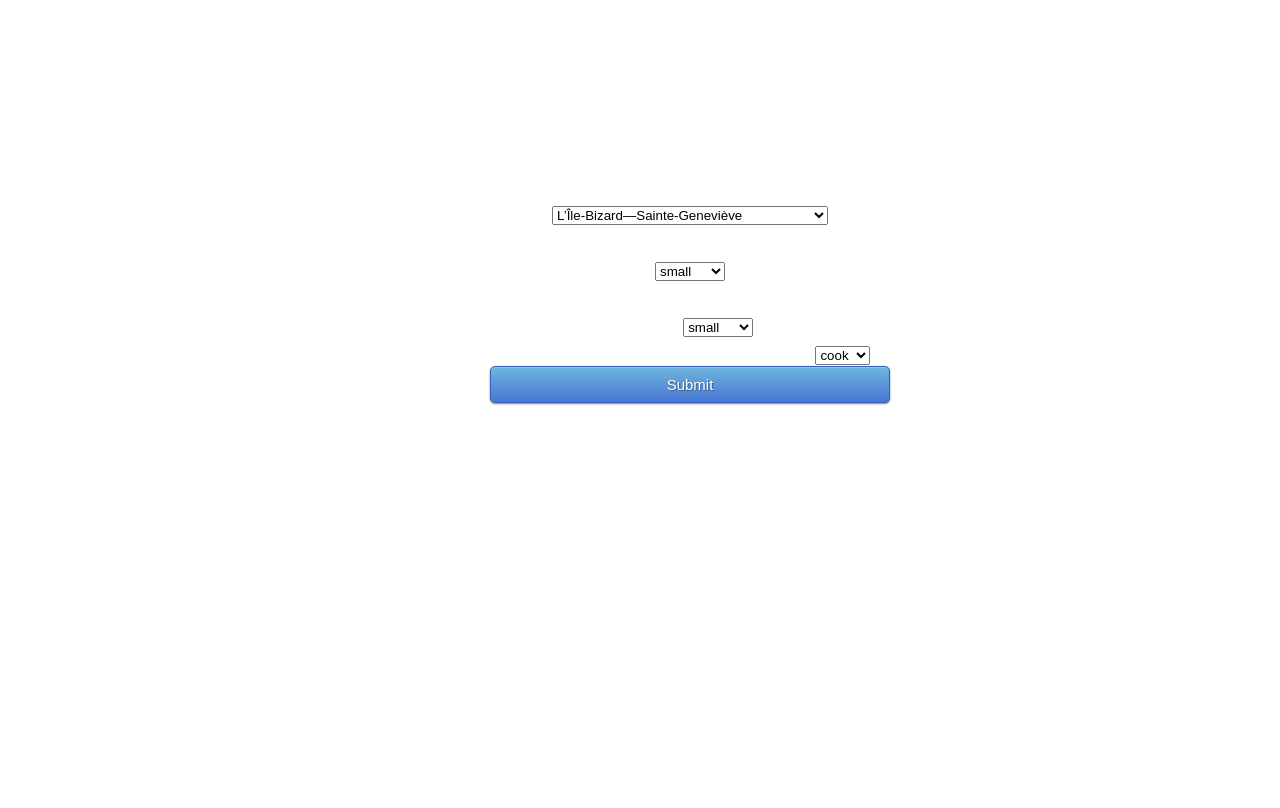
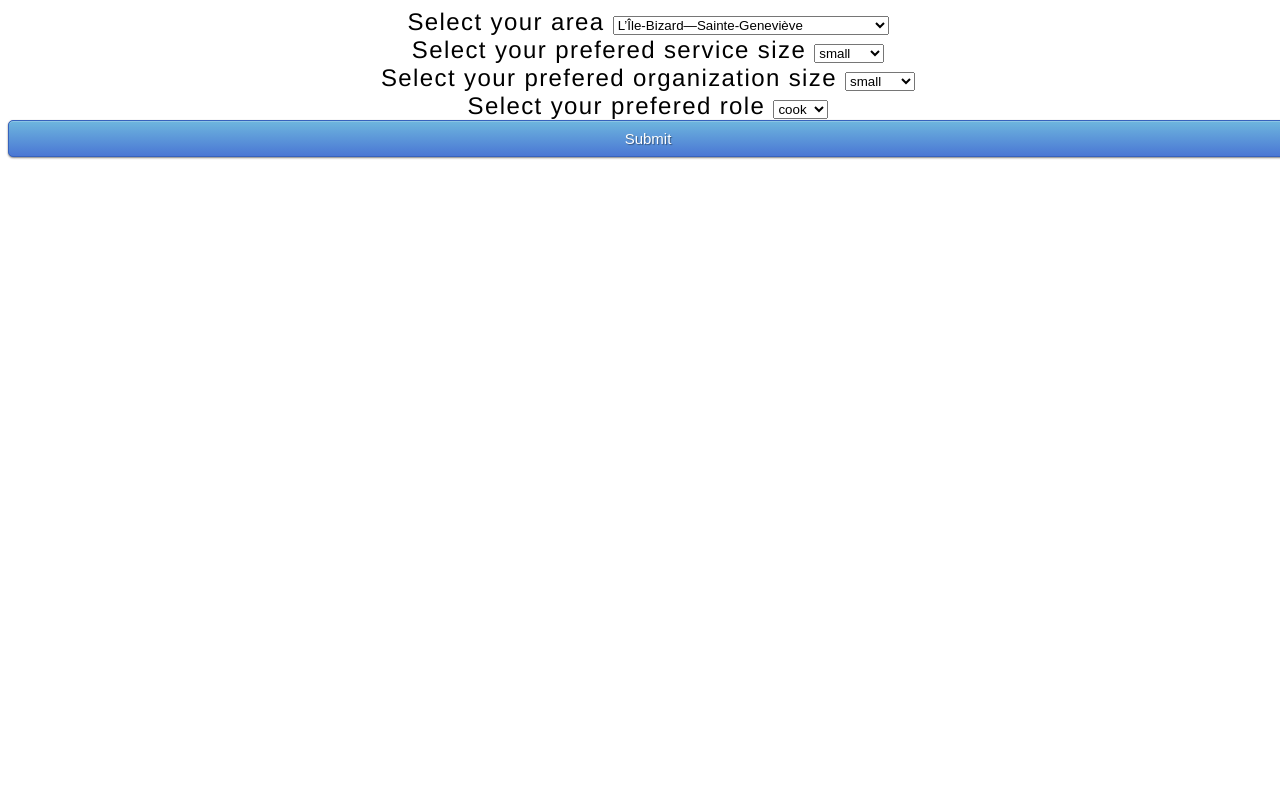
Before and after one commit to duncan-wang/placedumarche_recengine, a Flask app: page / in a window 1280 px wide. Run offline with Flask 2, Linux system fonts and the light colour scheme.

Commit message:
cleanups

```diff
--- a/static/css/style.css
+++ b/static/css/style.css
@@ -17,20 +17,16 @@
 	width: 100%;
 	height:100%;
 	font-family: 'Helvetica';
-	background: #000;
-	color: #fff;
+	background: #fff;
+	color: #000;
 	font-size: 24px;
 	text-align:center;
 	letter-spacing:1.4px;
 
 }
 .login {
-	position: absolute;
-	top: 40%;
-	left: 50%;
-	margin: -150px 0 0 -150px;
-	width:400px;
-	height:400px;
+	position: static;
+;
 }
 
 .login h1 { color: #fff; text-shadow: 0 0 10px rgba(0,0,0,0.3); letter-spacing:1px; text-align:center; }
```
